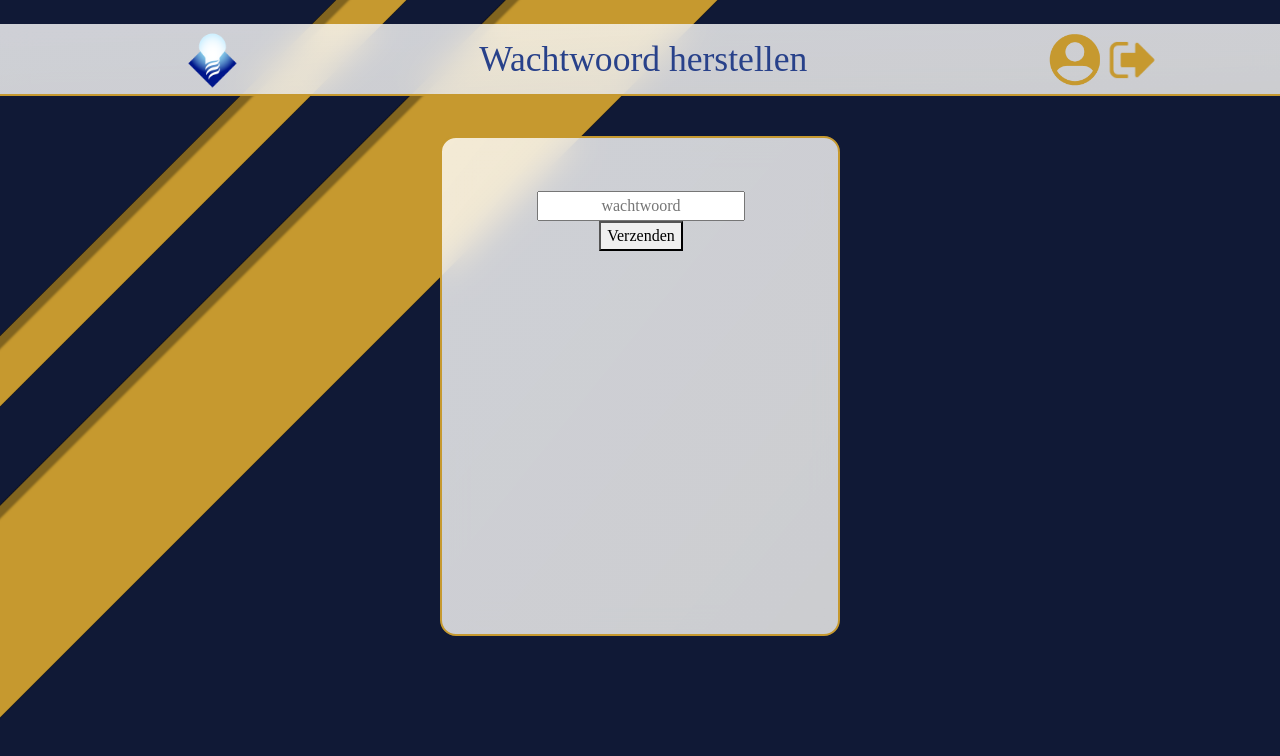
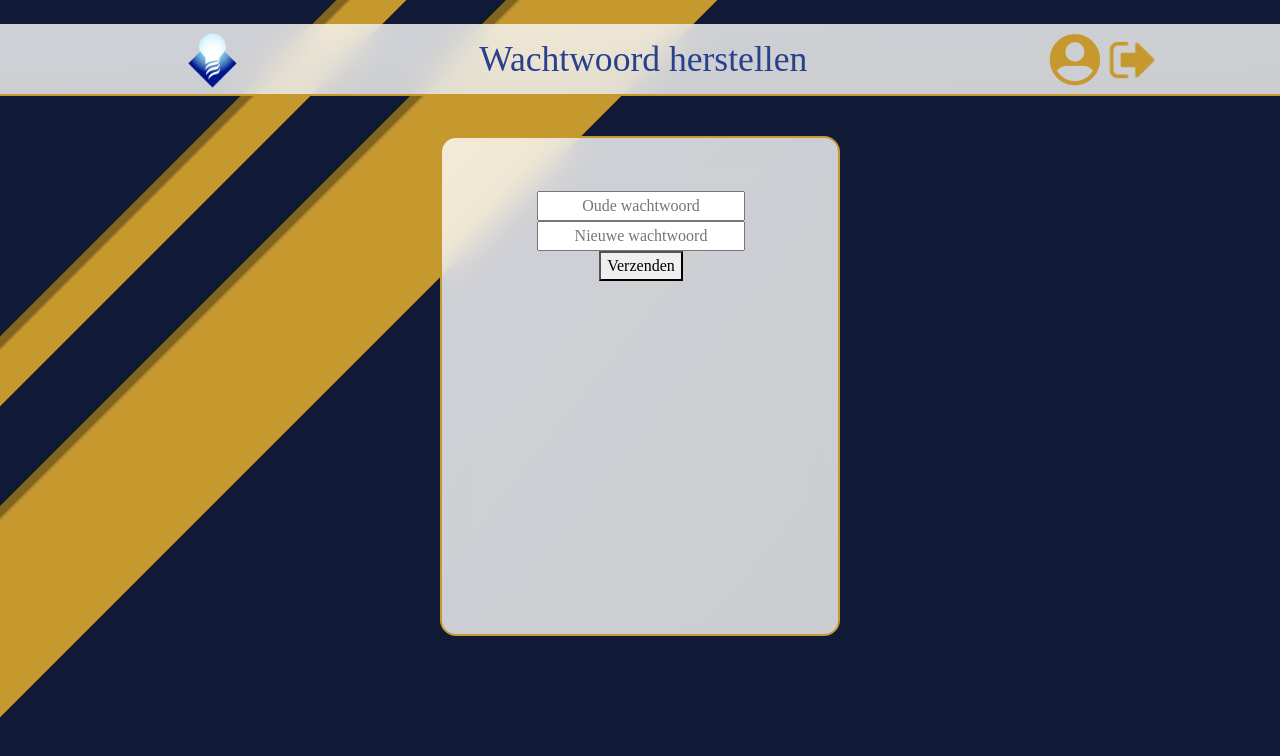
Before and after one commit to Hayo1706/Innovatiehuis-Intranet, a Vue app in the folder intranet-project/: page /manage/resetpassword in a window 1280 px wide. Shown: the top 756 px of the page. Built offline with nearby package versions, Linux system fonts and the light colour scheme; sample sign-in values are in the browser's storage; a web font is replaced by a local one.

Commit message:
Changing password requires old password

```diff
--- a/intranet-project/src/pages/manage/reset_password/ResetPasswordPage.vue
+++ b/intranet-project/src/pages/manage/reset_password/ResetPasswordPage.vue
@@ -2,12 +2,18 @@
    <div id="login" class="component-container">
     <div class="component-header"></div>
     <div style="text-align: center" class="component-body">
-
       <input
-        v-model="this.password"
+          v-model="this.old_password"
+          style="text-align: center"
+          type="password"
+          placeholder="Oude wachtwoord"
+          v-on:keyup.enter="submit()"
+      />
+      <input
+        v-model="this.new_password"
         style="text-align: center"
         type="password"
-        placeholder="wachtwoord"
+        placeholder="Nieuwe wachtwoord"
         v-on:keyup.enter="submit()"
       />
       <br/>
@@ -25,19 +31,23 @@ export default {
   name: "ResetPasswordPage",
   data: function () {
     return {
-      password: "",
-
+      old_password: "",
+      new_password: "",
+      redirectTarget: "/login",
     };
   },
   methods: {
     submit() {
       LoginService.changePassword(
-        "&password=" +
-        this.password
+          "old_password=" +
+          this.old_password +
+          "&new_password=" +
+          this.new_password
       )
-        .then(() => {
-          console.log("Password changed");
-        })
+      .then(() => {
+        console.log("Password changed");
+        this.$router.push(this.redirectTarget);
+      })
         .catch((err) => {
           console.log(err);
           if (err.response) {
```
Also changed, not shown: 2 other files (tests, documents, lock files or other folders).
